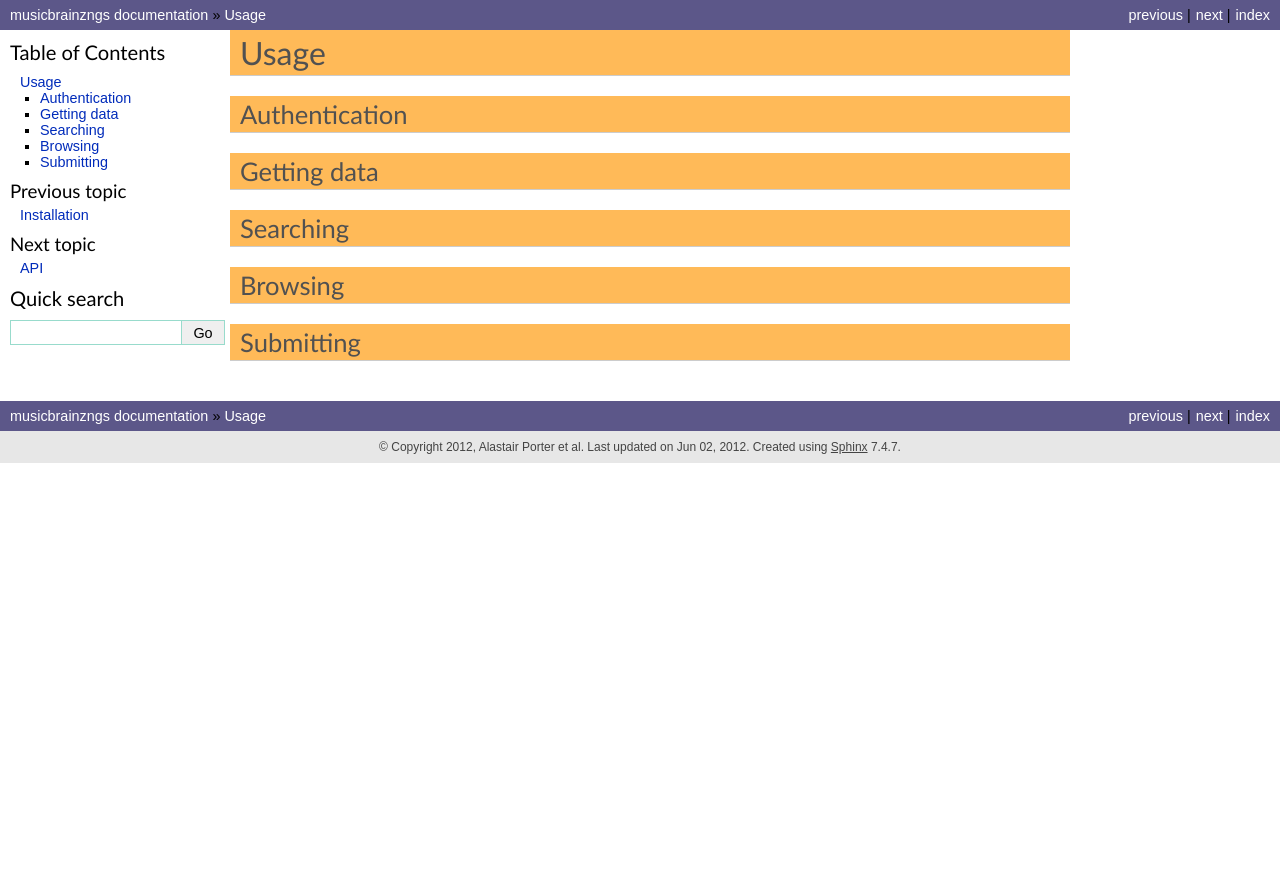
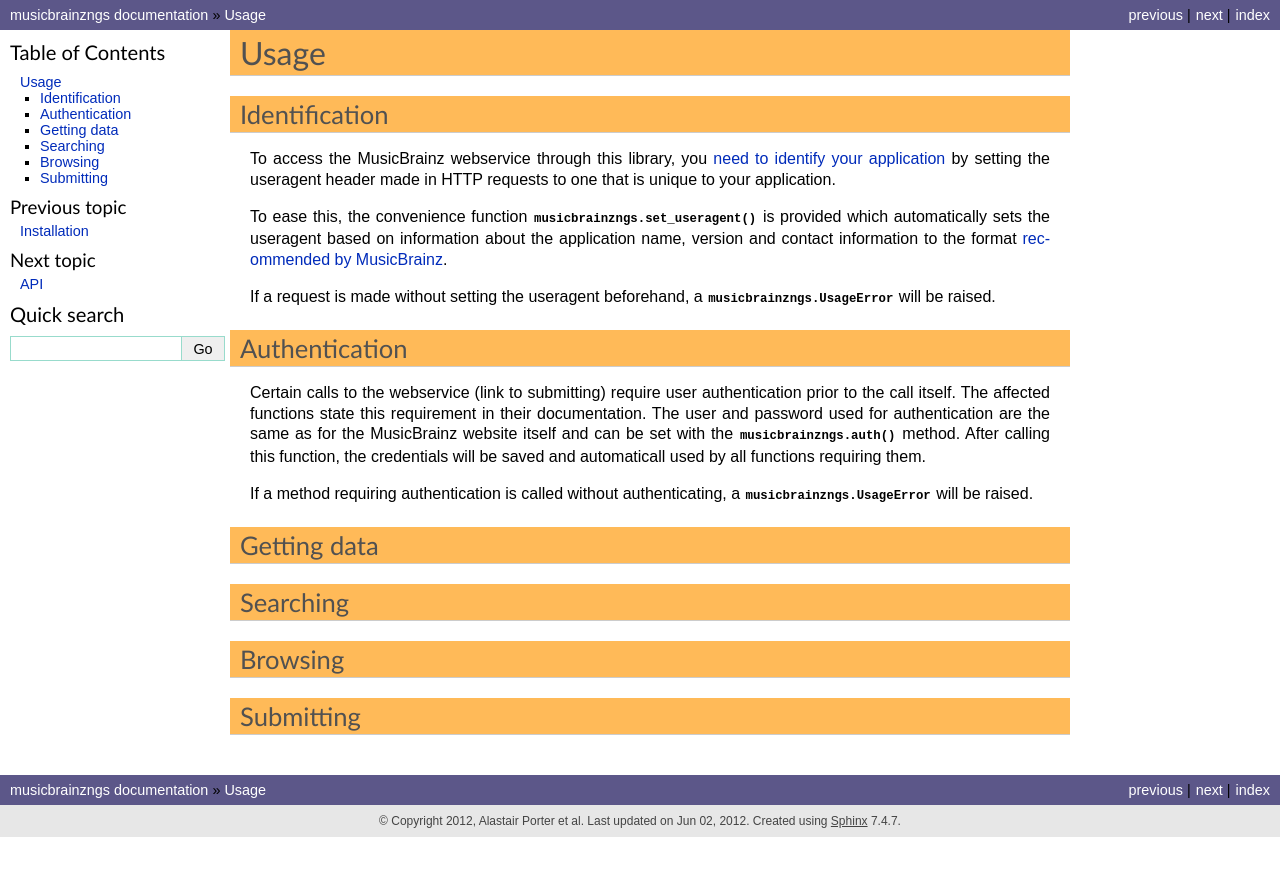
Before and after one commit to alastair/python-musicbrainzngs, a Sphinx documentation site: the page built from docs/usage.rst, in a window 1280 px wide. Shown: the top 876 px of the page. Built offline with Sphinx 7.4.7, drawn with Linux system fonts in a browser that asks for light colours; the version number could not be read and is left out.

Commit message:
Update the documentation for identification & authentication
Signed-off-by: Wieland Hoffmann <themineo@gmail.com>

```diff
--- a/docs/api.rst
+++ b/docs/api.rst
@@ -91,3 +91,8 @@
 .. autofunction:: musicbrainzngs.add_releases_to_collection
 
 .. autofunction:: musicbrainzngs.remove_releases_from_collection
+
+Exceptions
+----------
+
+.. autoclass:: musicbrainzngs.UsageError
--- a/docs/usage.rst
+++ b/docs/usage.rst
@@ -1,8 +1,37 @@
 Usage
 ~~~~~
 
+Identification
+--------------
+
+To access the MusicBrainz webservice through this library, you `need to
+identify your application
+<http://musicbrainz.org/doc/XML_Web_Service/Version_2#Identifying_your_application_to_the_MusicBrainz_Web_Service>`_
+by setting the useragent header made in HTTP requests to one that is unique to
+your application.
+
+To ease this, the convenience function :meth:`musicbrainzngs.set_useragent` is
+provided which automatically sets the useragent based on information about the
+application name, version and contact information to the format `recommended by
+MusicBrainz
+<http://musicbrainz.org/doc/XML_Web_Service/Rate_Limiting#Provide_meaningful_User-Agent_strings>`_.
+
+If a request is made without setting the useragent beforehand, a
+:class:`musicbrainzngs.UsageError` will be raised.
+
 Authentication
 --------------
+
+Certain calls to the webservice (link to submitting) require user
+authentication prior to the call itself. The affected functions state this
+requirement in their documentation. The user and password used for
+authentication are the same as for the MusicBrainz website itself and can be
+set with the :meth:`musicbrainzngs.auth` method. After calling this function,
+the credentials will be saved and automaticall used by all functions requiring
+them.
+
+If a method requiring authentication is called without authenticating, a
+:class:`musicbrainzngs.UsageError` will be raised.
 
 Getting data
 ------------
```
Also changed, not shown: 1 other file.
